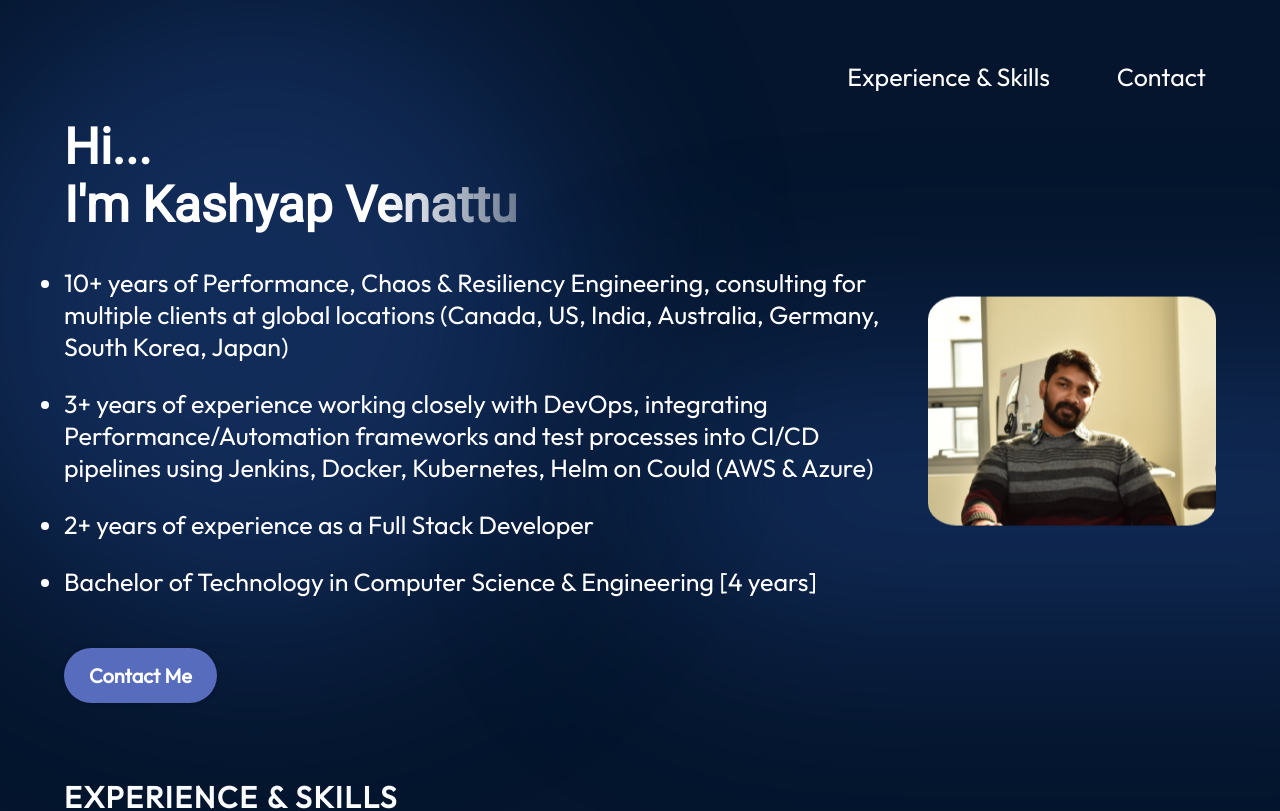
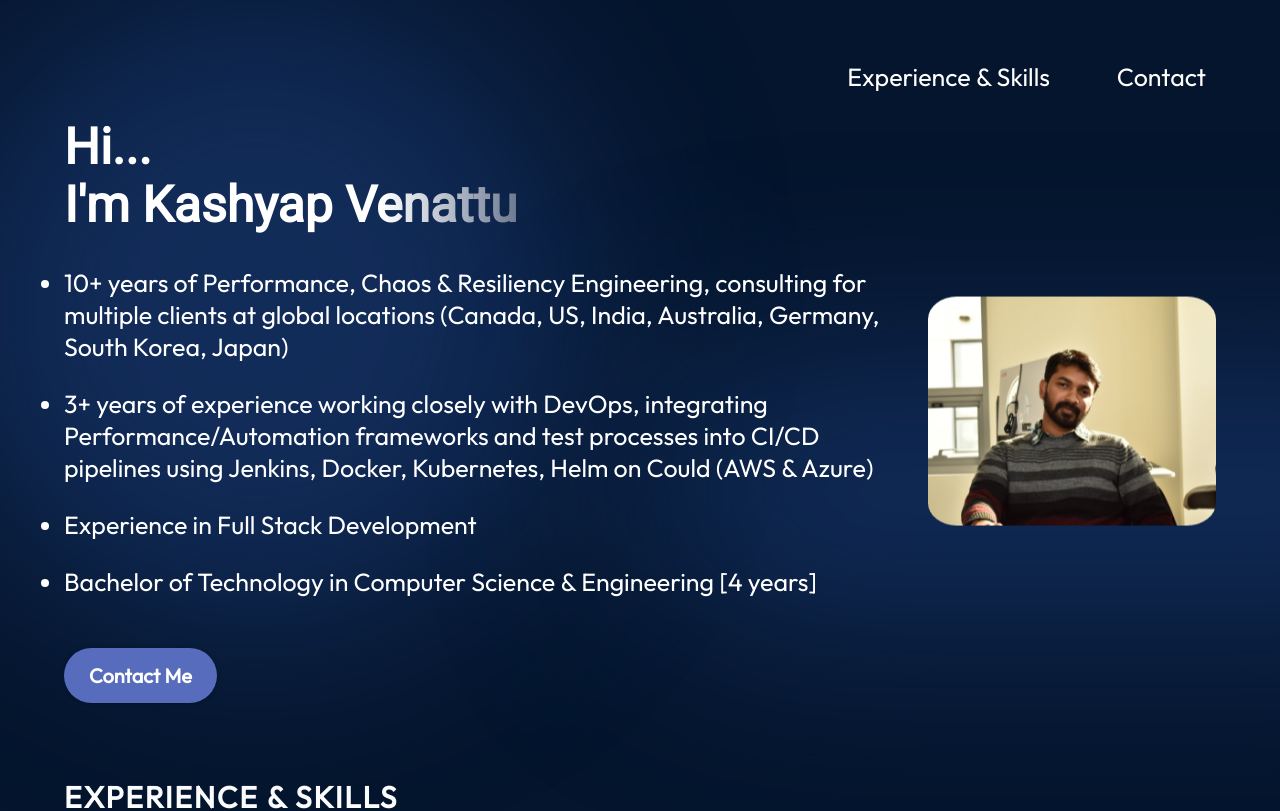
Before and after one commit to kashyapvenattu/portfolio, a React (Vite) app: page / in a window 1280 px wide. Shown: the top 811 px of the page. Built offline with nearby package versions, Linux system fonts and the light colour scheme.

Commit message:
update experience

```diff
--- a/src/components/Hero/Hero.jsx
+++ b/src/components/Hero/Hero.jsx
@@ -10,7 +10,7 @@ export const Hero = () => {
         <h1 className={styles.title}>
           Hi...
           <br />
-          I'm Kashyap Venattu
+          I'm Kashyap Venattu <div></div>
         </h1>
 
         {/* <p className={styles.description}></p> */}
@@ -26,7 +26,7 @@ export const Hero = () => {
             pipelines using Jenkins, Docker, Kubernetes, Helm on Could (AWS &
             Azure)
           </li>
-          <li>2+ years of experience as a Full Stack Developer</li>
+          <li>Experience in Full Stack Development</li>
           <li>
             Bachelor of Technology in Computer Science & Engineering [4 years]
           </li>
```
Also changed, not shown: 29 other files (tests, documents, lock files or other folders).
